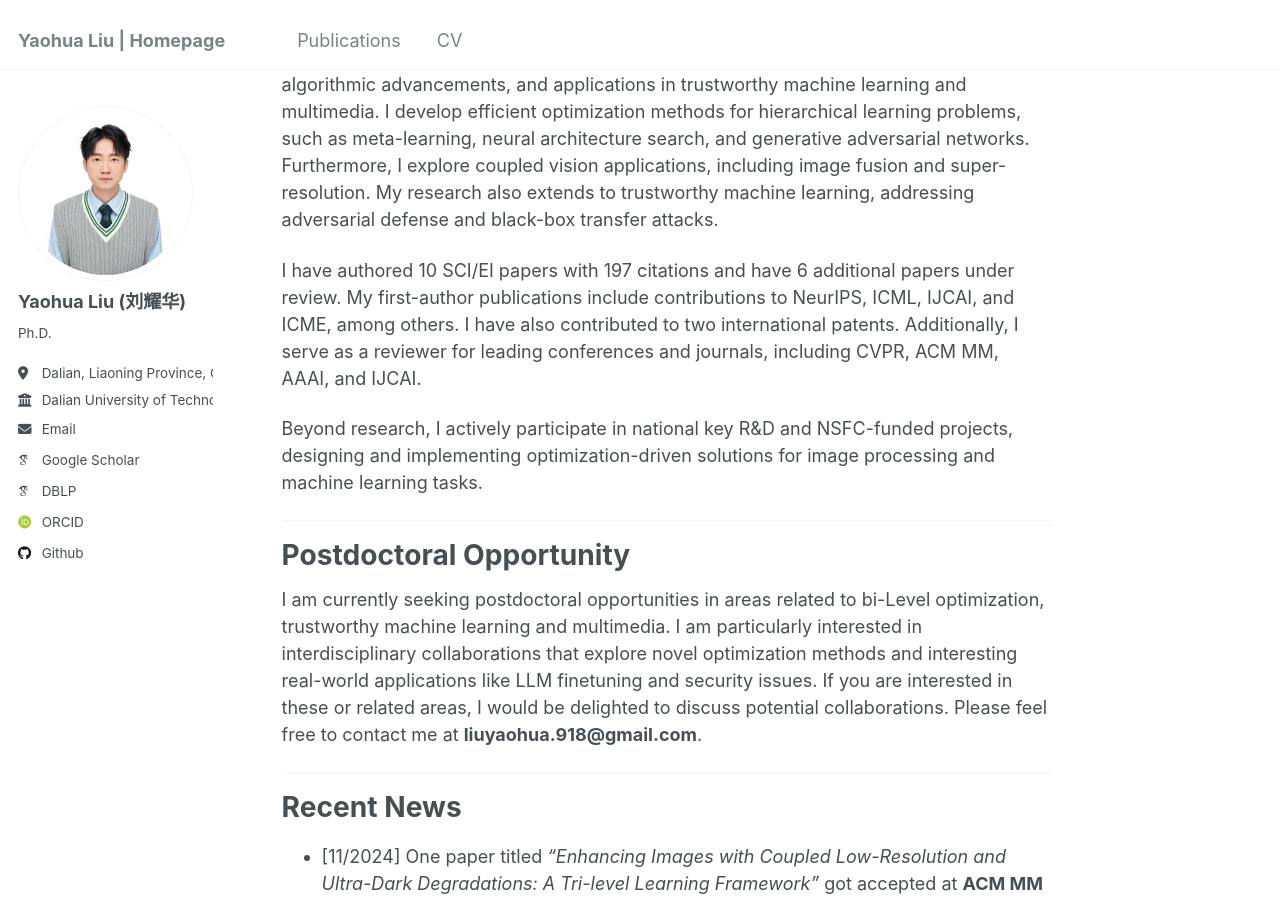
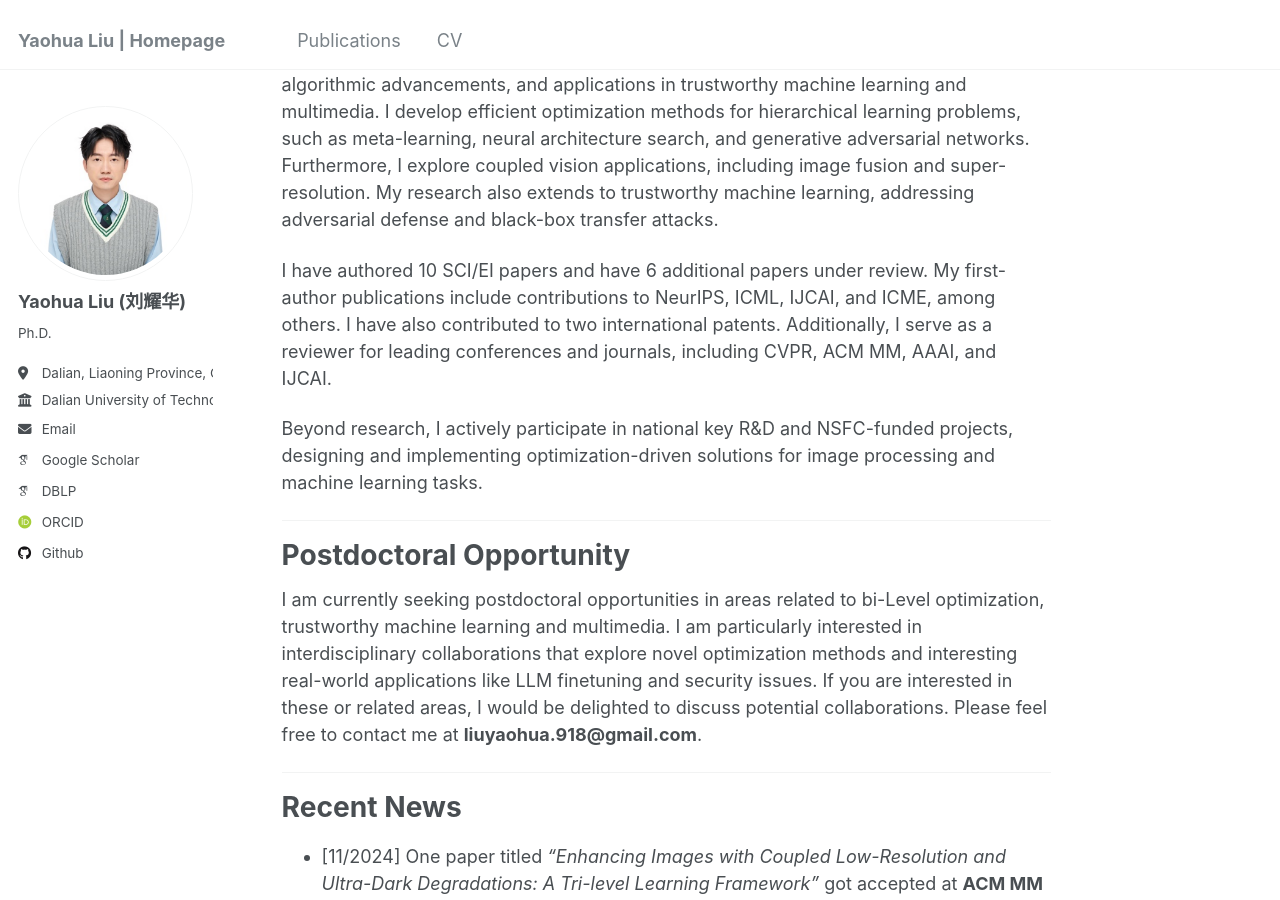
Before and after one commit to callous-youth/callous-youth.github.io, a Jekyll site: the page built from _pages/about.md, in a window 1280 px wide and 900 px high, scrolled down 310 px. Built offline with Jekyll 4.4.1, drawn with Linux system fonts in a browser that asks for light colours; some web fonts are replaced.

Commit message:
Update about.md(#5)

```diff
--- a/_pages/about.md
+++ b/_pages/about.md
@@ -24,7 +24,7 @@ I am a Ph.D. candidate in Software Engineering at Dalian University of Technolog
 
 My research focuses on bi-level optimization, emphasizing its theoretical foundations, algorithmic advancements, and applications in trustworthy machine learning and multimedia. I develop efficient optimization methods for hierarchical learning problems, such as meta-learning, neural architecture search, and generative adversarial networks. Furthermore, I explore coupled vision applications, including image fusion and super-resolution. My research also extends to trustworthy machine learning, addressing adversarial defense and black-box transfer attacks.
 
-I have authored 10 SCI/EI papers with 197 citations and have 6 additional papers under review. My first-author publications include contributions to NeurIPS, ICML, IJCAI, and ICME,  among others. I have also contributed to two international patents. Additionally, I serve as a reviewer for leading conferences and journals, including CVPR, ACM MM, AAAI, and IJCAI.
+I have authored 10 SCI/EI papers and have 6 additional papers under review. My first-author publications include contributions to NeurIPS, ICML, IJCAI, and ICME,  among others. I have also contributed to two international patents. Additionally, I serve as a reviewer for leading conferences and journals, including CVPR, ACM MM, AAAI, and IJCAI.
 
 Beyond research, I actively participate in national key R&D and NSFC-funded projects, designing and implementing optimization-driven solutions for image processing and machine learning tasks.
 
```
